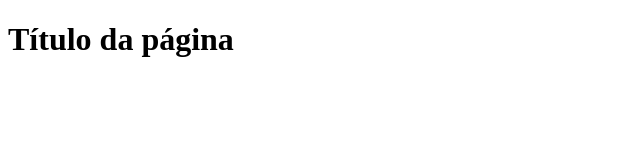
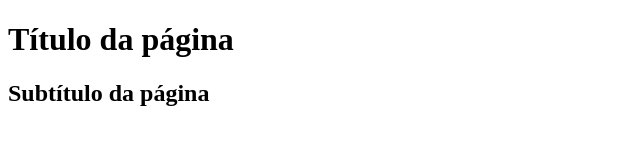
Before and after one commit to Cayuaz/git-vscode, a plain HTML site: page index.html in a window 1280 px wide. Shown: the whole page, without its empty margins (0-640 px from the left). Drawn offline with Linux system fonts and the light colour scheme.

Commit message:
feat: create subtitle HTML

```diff
--- a/index.html
+++ b/index.html
@@ -7,5 +7,6 @@
     </head>
     <body>
         <h1>Título da página</h1>
+        <h2>Subtítulo da página</h2>
     </body>
 </html>
```
